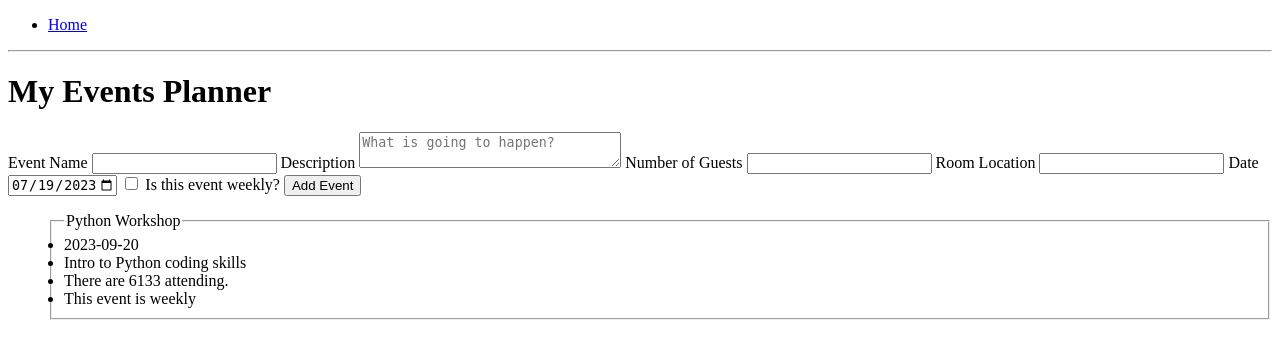
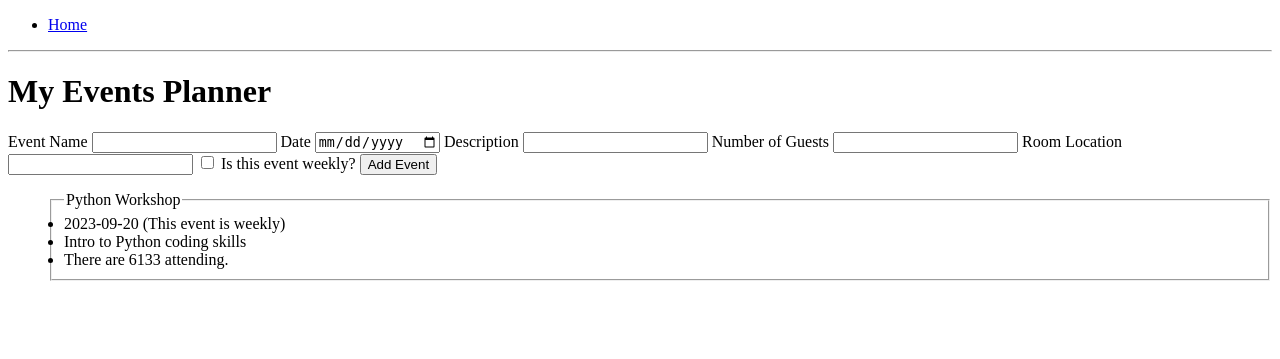
Before and after one commit to rossbuc/flask_template_lab, a Flask app: page /events in a window 1280 px wide. Shown: the top 359 px of the page. Run offline with Flask 3, Linux system fonts and the light colour scheme.

Commit message:
Tidy parts of index.jinja and improve recurring True/False check

```diff
--- a/controllers/events_controller.py
+++ b/controllers/events_controller.py
@@ -14,10 +14,7 @@ def add_event():
     event_date = request.form['date']
     event_number_of_guests = request.form['number_of_guests']
     event_room_location = request.form['room_location']
-    if 'recurring' in request.form:
-        event_recurring = True
-    else:
-        event_recurring = False
+    event_recurring = request.form.get('recurring')
     new_event = Event(event_date, event_name, event_number_of_guests, event_room_location, event_description, event_recurring)
     add_new_event(new_event)
     return render_template('index.jinja', title='My Events Planner', events=events)
--- a/templates/index.jinja
+++ b/templates/index.jinja
@@ -4,16 +4,14 @@
 <form action="/events" method="post">
   <label for="name_of_event">Event Name</label>
   <input type="text" name="name_of_event" id="name_of_event"/>
+  <label for="date">Date</label>
+  <input type="date" id="date" name="date">
   <label for="description">Description</label>
-  <textarea type="text" name="description" id="description" rows="2" cols="30" placeholder="What is going to happen?"></textarea>
+  <input type="text" id="description" name="description">
   <label for="number_of_guests">Number of Guests</label>
   <input type="int" name="number_of_guests" id="number_of_guests"/>
   <label for="room_location">Room Location</label>
   <input type="text" name="room_location" id="room_location"/>
-  <label for="date">Date</label>
-  <input type="date" id="date" name="date"
-       value="2023-07-19"
-       min="2023-07-19" max="2024-12-31">
   <input type="checkbox" id="recurring" name="recurring"/>
   <label for="recurring">Is this event weekly?</label>
   <input type="submit" value="Add Event"/>
@@ -25,6 +23,9 @@
         <legend>{{ event.name_of_event }}</legend>
             <li>
                 {{ event.date }}
+                {% if event.recurring %}
+                    (This event is weekly)
+            {% endif %}
             </li>
             <li>
                 {{event.description}}
@@ -32,9 +33,7 @@
             <li>
                 There are {{event.number_of_guests}} attending.
             </li>
-            {% if event.recurring %}
-                    <li>This event is weekly</li>
-            {% endif %}
+
         </fieldset>
   {% endfor %}
 </ul>
```
Also changed, not shown: 1 other file.
